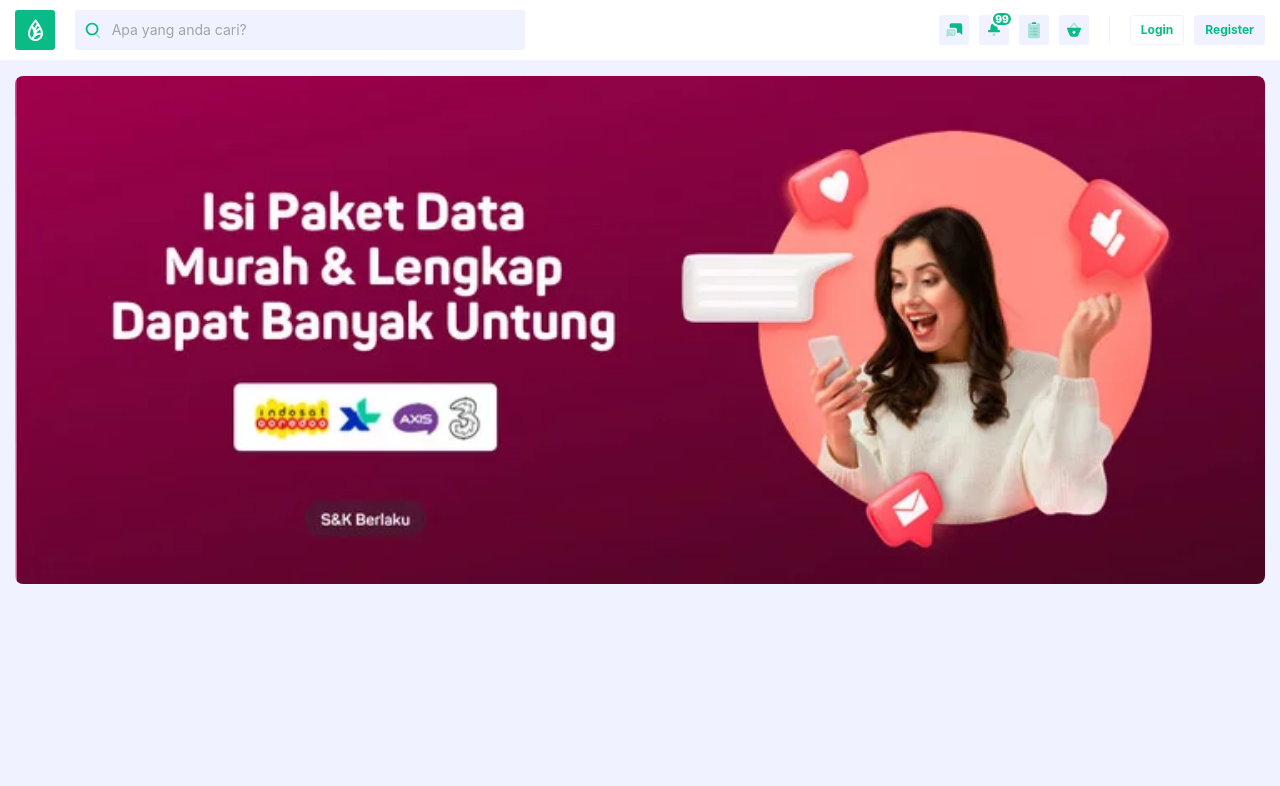
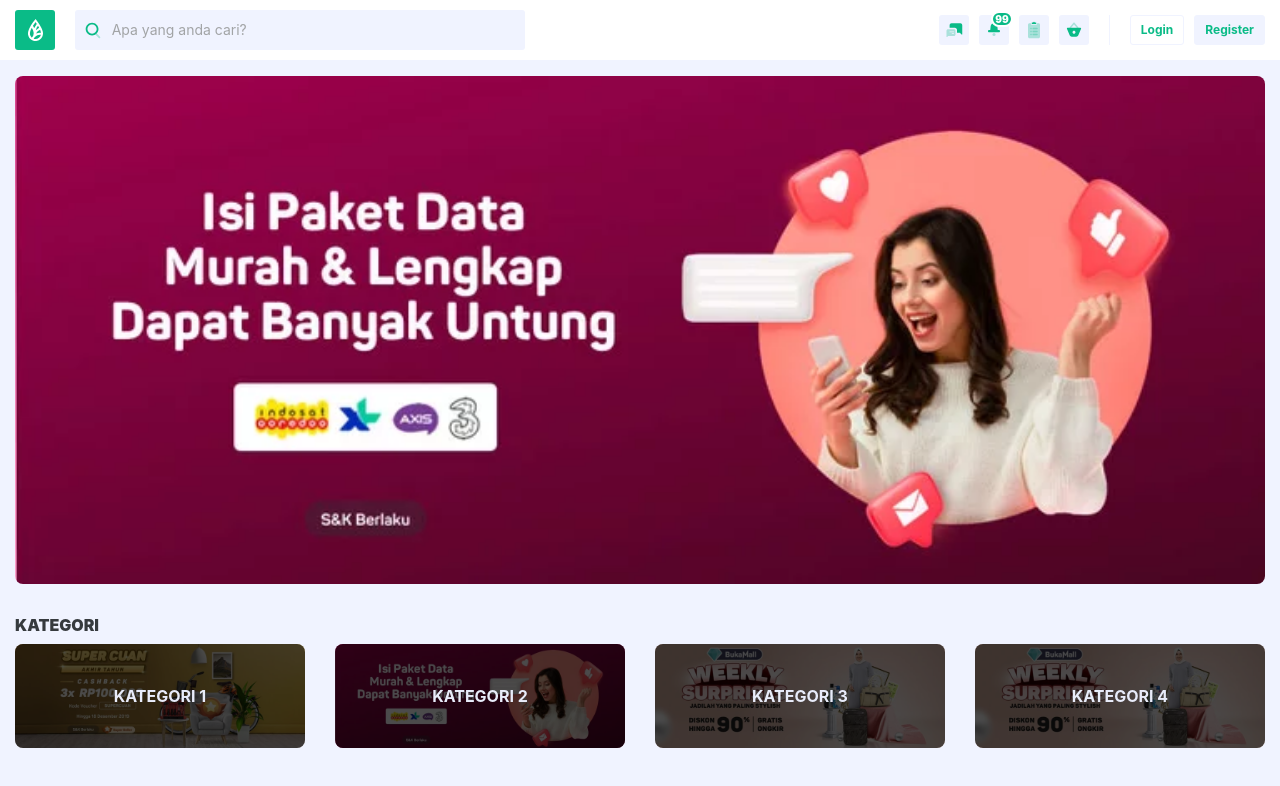
Before and after one commit to dedeardiansya/disposisi-surat-electron, a Nuxt app: page / in a window 1280 px wide. Shown: the top 786 px of the page. Built offline with nearby package versions, Linux system fonts and the light colour scheme.

Commit message:
home category

```diff
--- a/assets/scss/page/home.scss
+++ b/assets/scss/page/home.scss
@@ -7,3 +7,51 @@
     }
   }
 }
+
+.home-category {
+  .category-title {
+    font-size: 16px;
+    font-weight: $font-weight-bolder;
+    color: $gray-800;
+  }
+  .category-list {
+    position: relative;
+    display: flex;
+    padding: 40px 10px;
+    width: 100%;
+    height: 100%;
+    background-color: $white;
+    background-size: cover;
+    background-position: center;
+    background-repeat: no-repeat;
+    border-radius: 8px;
+    overflow: hidden;
+    text-decoration: none;
+    &::after {
+      content: "";
+      display: block;
+      position: absolute;
+      z-index: 1;
+      top: 0;
+      bottom: 0;
+      left: 0;
+      right: 0;
+      background-color: rgba($black, .7);
+      transition: background-color 100ms ease-in-out;
+    }
+    .text {
+      position: relative;
+      z-index: 2;
+      display: block;
+      margin: auto;
+      color: $gray-200;
+      font-size: 16px;
+      font-weight: $font-weight-bold;
+    }
+    &:hover {
+      &::after {
+        background-color: rgba($black, .8);
+      }
+    }
+  }
+}
--- /dev/null
+++ b/components/collections/home/HomeCategory.vue
@@ -0,0 +1,15 @@
+<template>
+  <div class="container-fluid home-category py-3">
+    <h5 class="category-title">KATEGORI</h5>
+    <div class="row">
+      <div v-for="i in 4" :key="i" class="col-3">
+        <a
+          :style="'background-image: url(/img/' + i + '.webp)'"
+          href="#"
+          class="category-list"
+          ><span class="text">KATEGORI {{ i }}</span></a
+        >
+      </div>
+    </div>
+  </div>
+</template>
--- a/pages/index.vue
+++ b/pages/index.vue
@@ -1,14 +1,17 @@
 <template>
   <div>
     <home-banner></home-banner>
+    <home-category></home-category>
   </div>
 </template>
 <script>
 import HomeBanner from '~/components/collections/home/HomeBanner'
+import HomeCategory from '~/components/collections/home/HomeCategory'
 export default {
   layout: 'app',
   components: {
-    HomeBanner
+    HomeBanner,
+    HomeCategory
   }
 }
 </script>
```
Also changed, not shown: static/img/4.webp (added).
